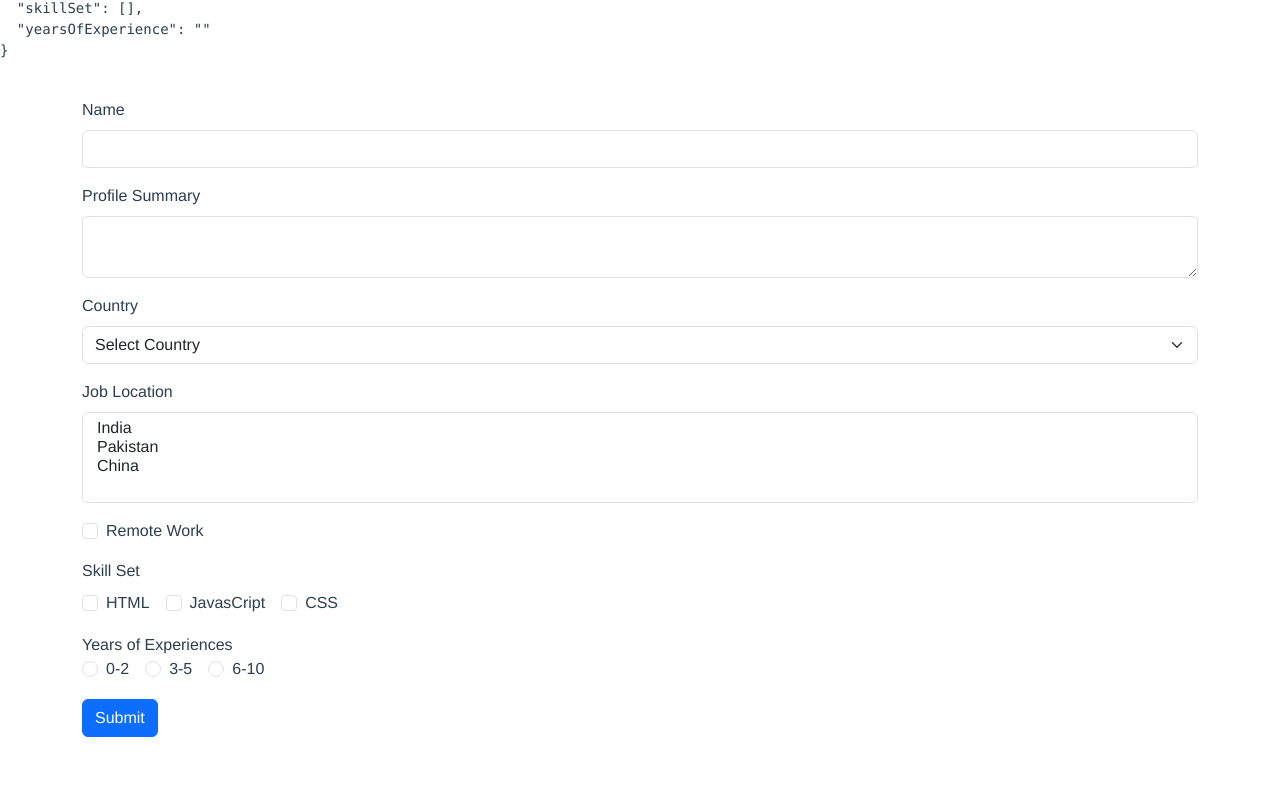
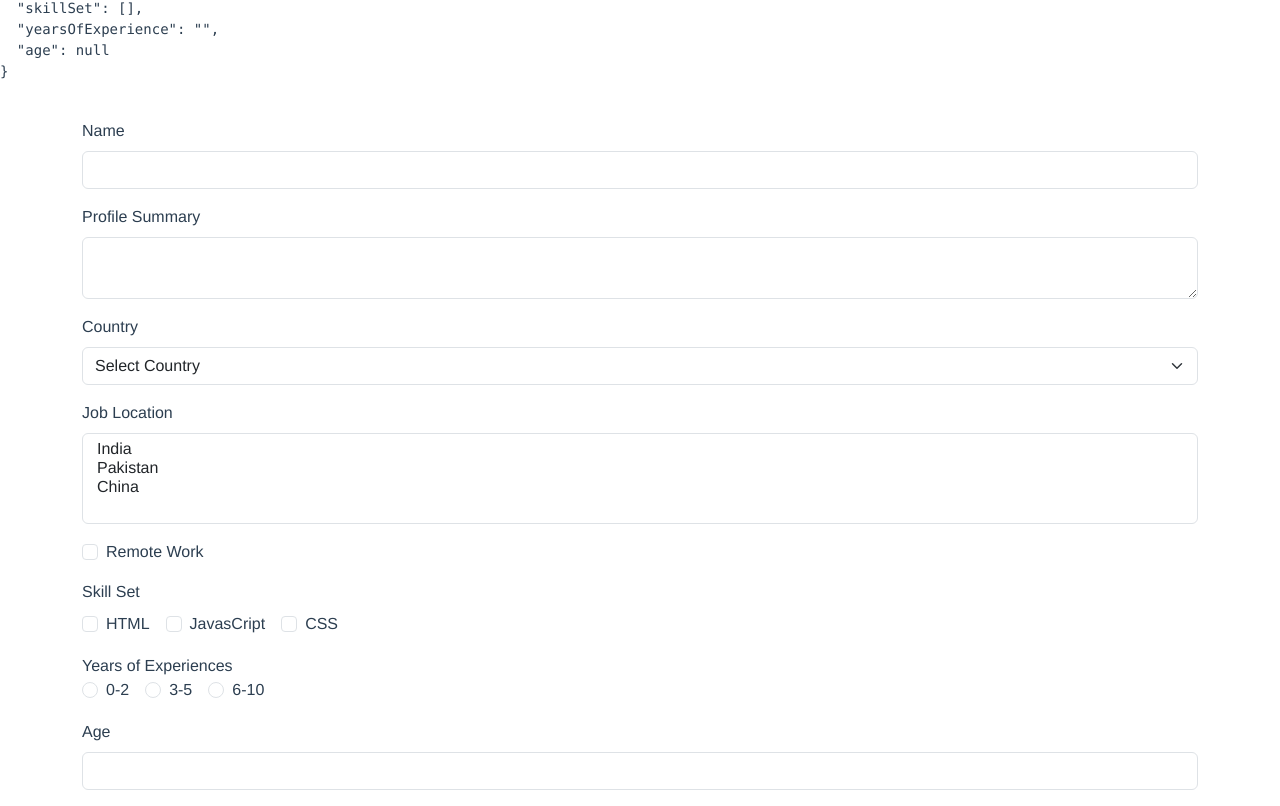
Before and after one commit to divyeshz/codevolution-vue, a Vue app: page / in a window 1280 px wide. Shown: the part 188-994 px from the top of the page. Before the commit the page ends 925 px from the top, so only its background shows below. Built offline with nearby package versions, Linux system fonts and the light colour scheme.

Commit message:
Modifiers

```diff
--- a/src/App.vue
+++ b/src/App.vue
@@ -9,7 +9,7 @@
       <form @submit.prevent="submitForm()">
         <div class="mb-3">
           <label for="name" class="form-label">Name</label>
-          <input type="name" v-model="formValues.name" class="form-control" id="name">
+          <input type="name" v-model.trim.lazy="formValues.name" class="form-control" id="name">
         </div>
         <div class="mb-3">
           <label for="profile" class="form-label">Profile Summary</label>
@@ -90,9 +90,15 @@
               <label class="form-check-label" for="6-10">6-10</label>
             </div>
           </div>
+
+          <div class="mb-3">
+            <label for="age" class="form-label">Age</label>
+            <input @keyup.enter="submitForm" type="number" id="age" v-model.number="formValues.age" class="form-control" />
+          </div>
+
         </div>
 
-        <button type="submit" class="btn btn-primary">Submit</button>
+        <!-- <button type="submit" class="btn btn-primary">Submit</button> -->
       </form>
     </div>
   </div>
@@ -111,12 +117,13 @@ export default {
         remoteWork: 'no',
         skillSet: [],
         yearsOfExperience: '',
+        age: null,
       }
     }
   },
   methods: {
-    submitForm(){
-      console.log("Form values" , this.formValues);
+    submitForm() {
+      console.log("Form values", this.formValues);
     }
   },
 }
```
